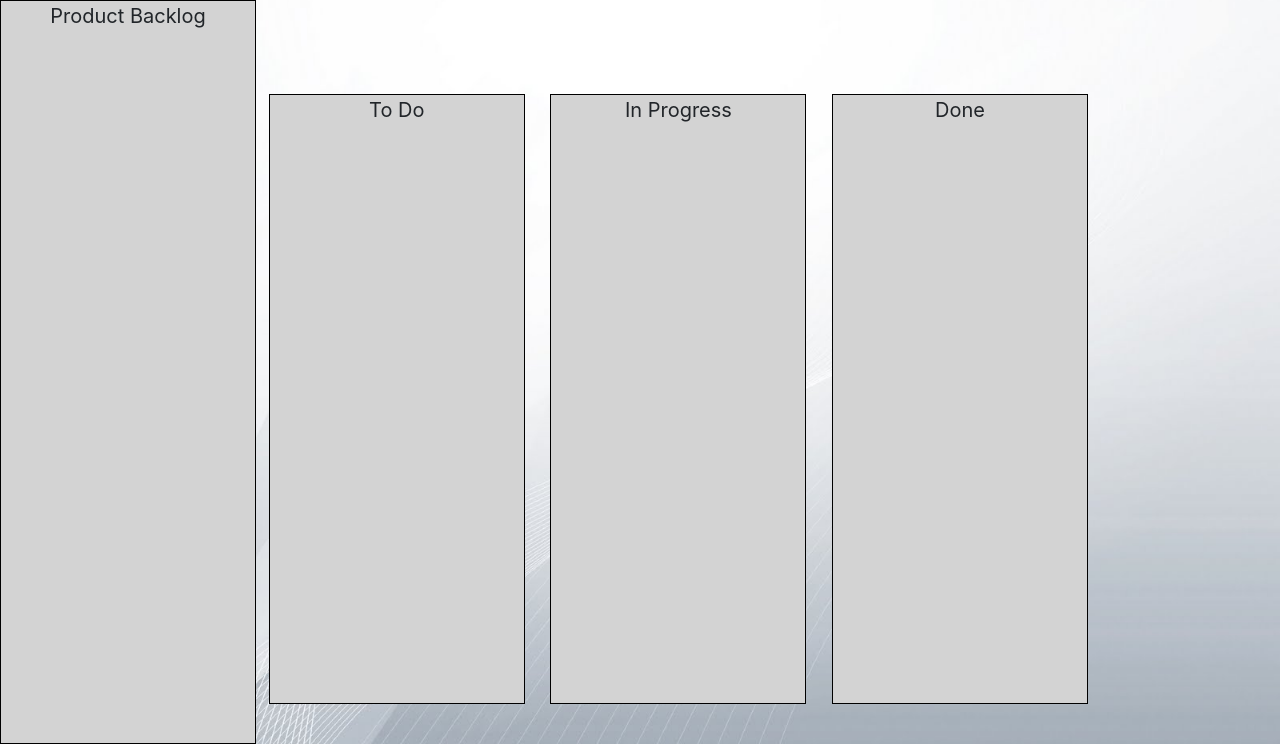
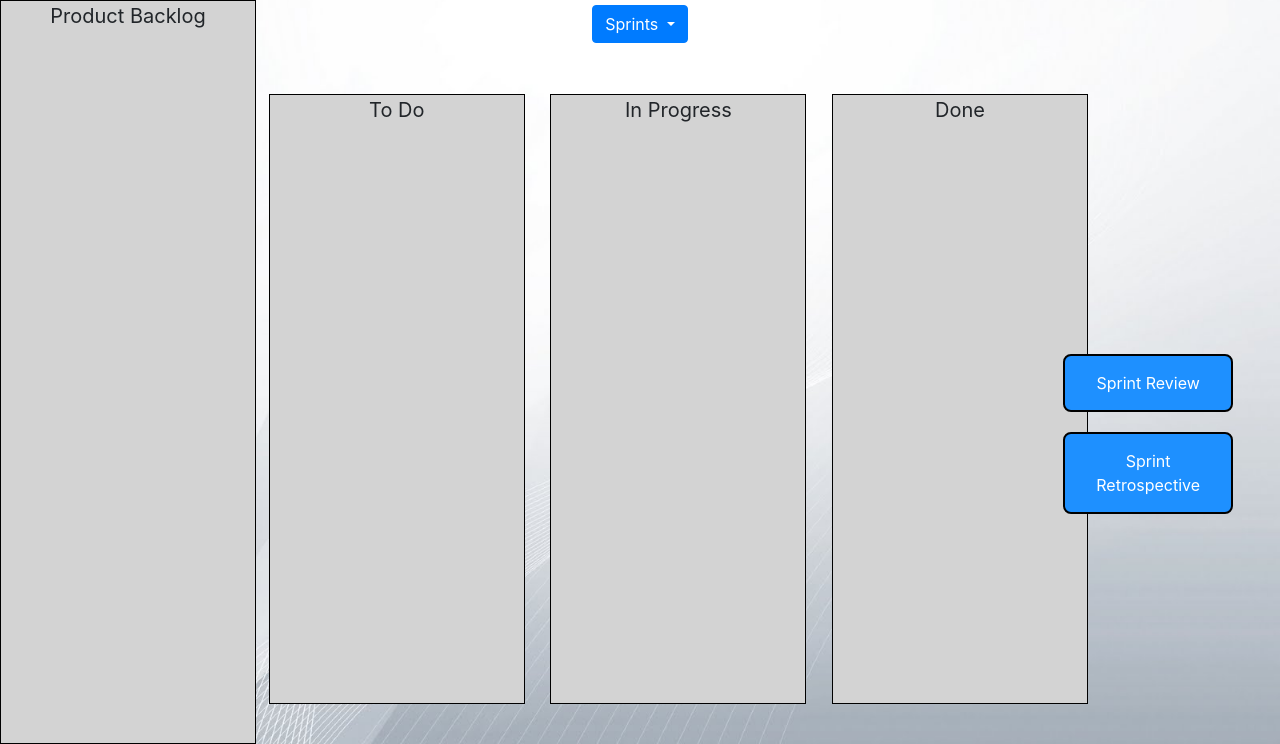
Before and after one commit to myersc7/seniorproject, a Flask app: page /sprint/1 in a window 1280 px wide. Shown: the part 56-800 px from the top of the page. Run offline with Flask 2, Linux system fonts and the light colour scheme; a user stored in the database is signed in; tables that the repository leaves empty hold one stand-in row (values such as "Sample post"); some libraries are stand-ins or nearby versions.

Commit message:
Uncommented out Sprint review and retro modals and links

```diff
--- a/app/templates/Sprint.html
+++ b/app/templates/Sprint.html
@@ -65,7 +65,6 @@
         </li>
     </ul>
 </nav>
-{#
 
 <div class="dropdown center sprint-dropdown">
     <button class="btn btn-primary dropdown-toggle" type="button" id="dropdownMenuButton" data-toggle="dropdown" aria-haspopup="true" aria-expanded="false">
@@ -78,8 +77,6 @@
         {% endfor %}
     </div>
 </div>
-#}
-
 
 <div id="div1" class="card-list" ondrop="drop(event, this)" ondragover="allowDrop(event)">
     <div id="CardListTitle">
@@ -161,7 +158,7 @@
 
 </div>
 
-<!-- Sprint Review Modal
+<!-- Sprint Review Modal -->
 <div class="modal fade" id="SprintReview" tabindex="-1" role="dialog" aria-labelledby="exampleModalCenterTitle" aria-hidden="true">
   <div class="modal-dialog modal-dialog-centered" role="document">
     <div class="modal-content">
@@ -184,9 +181,9 @@
     </div>
   </div>
 </div>
--->
 
-<!-- Sprint Retro Modal
+
+<!-- Sprint Retro Modal -->
 <div class="modal fade" id="SprintRetro" tabindex="-1" role="dialog" aria-labelledby="exampleModalCenterTitle" aria-hidden="true">
   <div class="modal-dialog modal-dialog-centered" role="document">
     <div class="modal-content">
@@ -209,11 +206,11 @@
     </div>
   </div>
 </div>
--->
+
 <div class="sprint-button-position">
     <div class="btn-group-vertical">
-        {#<a href="#" class="button sprint-button hvr-shrink" data-toggle="modal" data-target="#SprintReview">Sprint Review</a>
-        <a href="#" class="button sprint-button hvr-shrink" data-toggle="modal" data-target="#SprintRetro">Sprint Retrospective</a>#}
+        <a href="#" class="button sprint-button hvr-shrink" data-toggle="modal" data-target="#SprintReview">Sprint Review</a>
+        <a href="#" class="button sprint-button hvr-shrink" data-toggle="modal" data-target="#SprintRetro">Sprint Retrospective</a>
     </div>
 </div>
 
```
